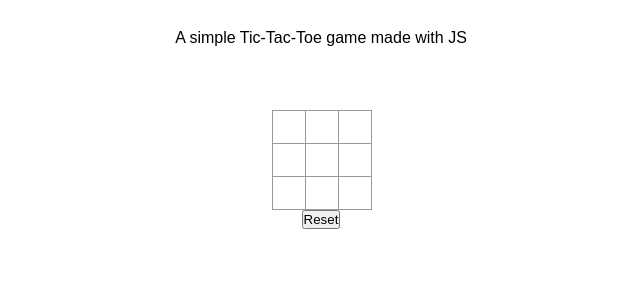
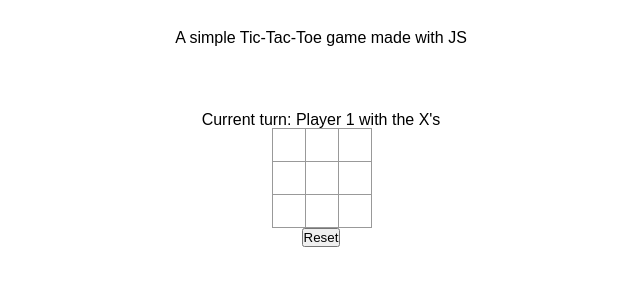
Before and after one commit to ndrsov/TicTacToe_TOP, a plain HTML site: page index.html in a window 1280 px wide. Shown: the part 72-358 px from the top of the page, without its empty margins (319-959 px from the left). Drawn offline with Linux system fonts and the light colour scheme.

Commit message:
Add current player display

```diff
--- a/app.js
+++ b/app.js
@@ -106,6 +106,7 @@ const game = (() => {
 // DOM Elements
 const mainBoard = document.getElementById('main-board');
 const resetBtn = document.getElementById('reset');
+const playerDisplay = document.getElementById('player-display');
 
 game.renderBoard();
 
@@ -122,3 +123,5 @@ resetBtn.addEventListener('click', () => {
   game.restart();
   squaresEvents.forEach((el) => (el.textContent = ''));
 });
+
+playerDisplay.textContent = `${game.currentPlayer.getName()} with the ${game.currentPlayer.getMarker()}'s`;
--- a/index.html
+++ b/index.html
@@ -11,6 +11,9 @@
     <h1>Tic Tac Toe</h1>
     <p>A simple Tic-Tac-Toe game made with JS</p>
     <div class="container">
+      <div class="game-information">
+        <p>Current turn: <span id="player-display"></span></p>
+      </div>
       <div class="board" id="main-board"></div>
       <button class="btn reset-btn" id="reset">Reset</button>
     </div>
```
